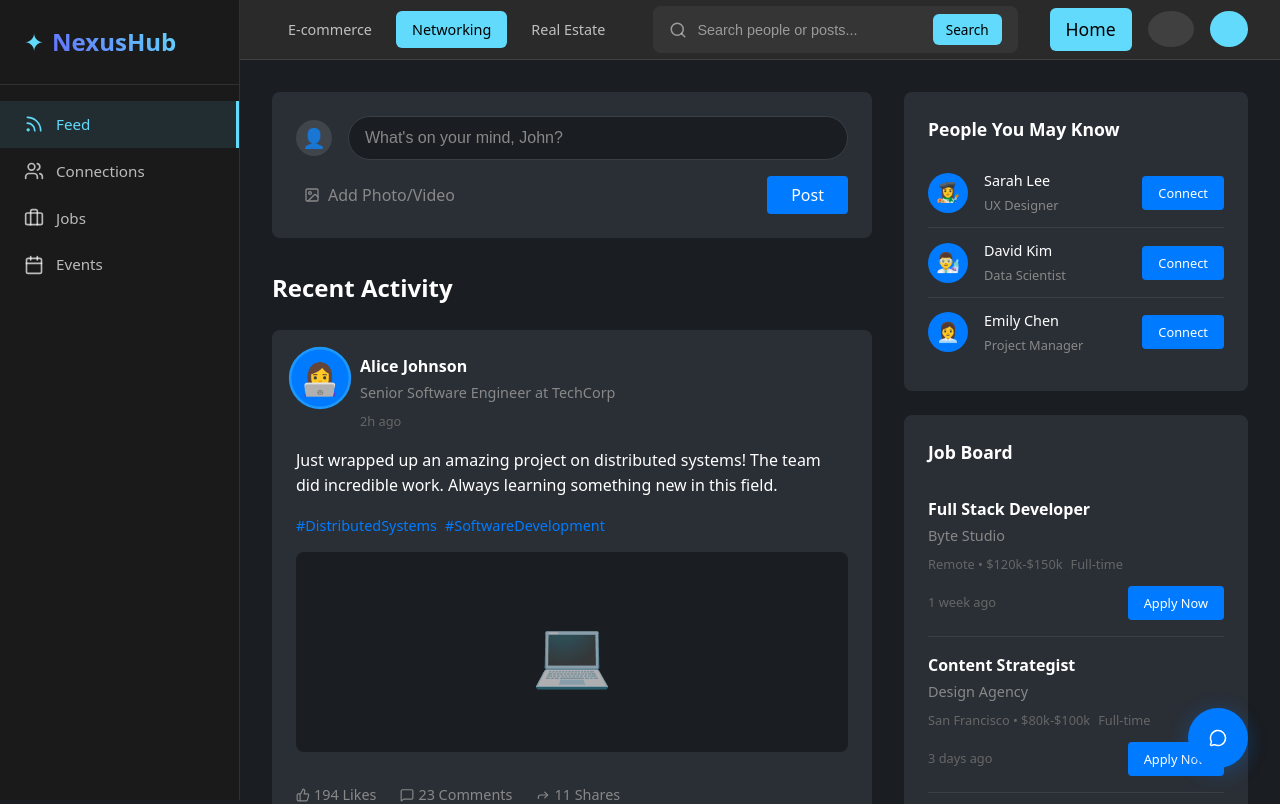
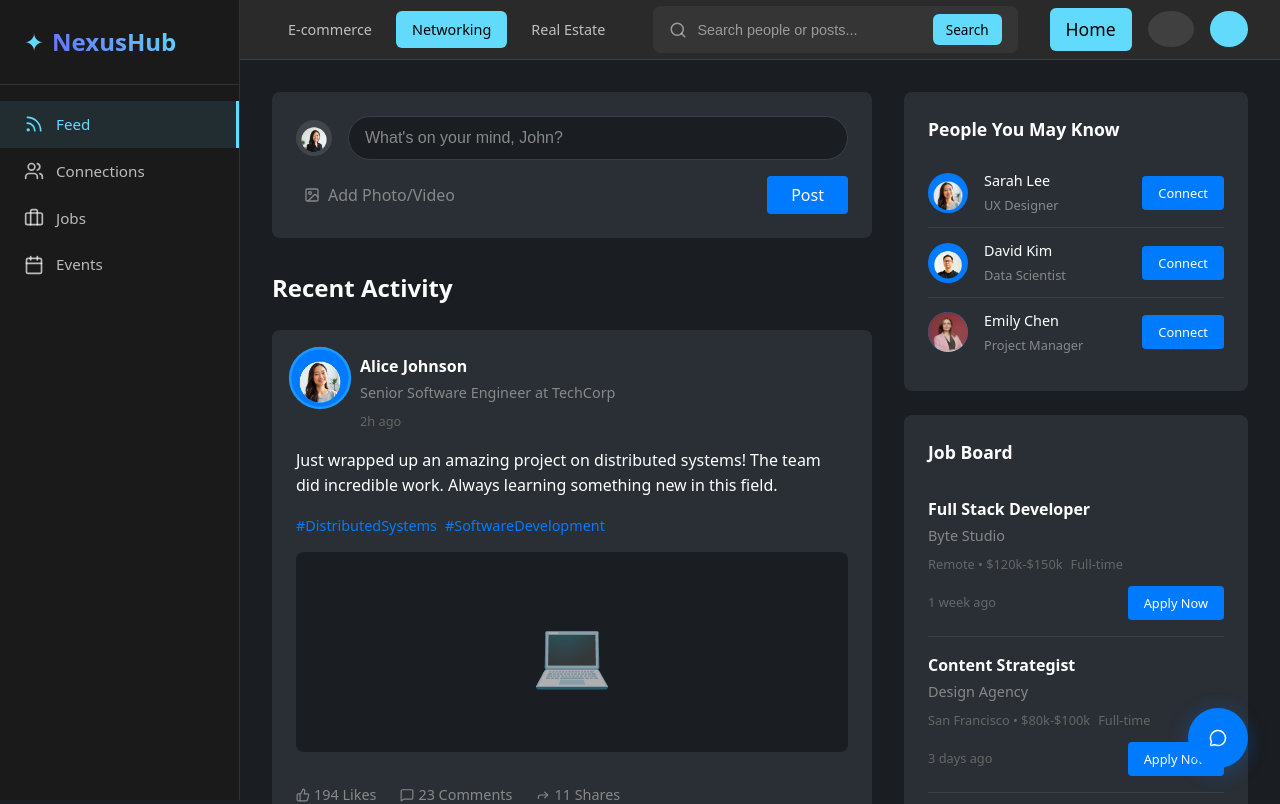
Before and after one commit to abdussalam-mustapha/NexusHub, a React (Vite) app: page /networking in a window 1280 px wide. Shown: the top 804 px of the page. Built offline with nearby package versions, Linux system fonts and the light colour scheme.

Commit message:
implement Real estate, ecommerce and networking UIs

```diff
--- a/src/components/screens/NetworkingFeed.css
+++ b/src/components/screens/NetworkingFeed.css
@@ -54,6 +54,14 @@
   align-items: center;
   justify-content: center;
   font-size: 1.2rem;
+  overflow: hidden;
+}
+
+.user-avatar img {
+  width: 100%;
+  height: 100%;
+  object-fit: cover;
+  border-radius: 50%;
 }
 
 .post-input {
@@ -147,6 +155,14 @@
   justify-content: center;
   font-size: 1.5rem;
   flex-shrink: 0;
+  overflow: hidden;
+}
+
+.author-avatar img {
+  width: 100%;
+  height: 100%;
+  object-fit: cover;
+  border-radius: 50%;
 }
 
 .author-info h3 {
@@ -299,6 +315,14 @@
   justify-content: center;
   font-size: 1.2rem;
   flex-shrink: 0;
+  overflow: hidden;
+}
+
+.suggestion-avatar img {
+  width: 100%;
+  height: 100%;
+  object-fit: cover;
+  border-radius: 50%;
 }
 
 .suggestion-info {
--- a/src/components/screens/NetworkingFeed.jsx
+++ b/src/components/screens/NetworkingFeed.jsx
@@ -3,6 +3,10 @@ import Sidebar from '../shared/Sidebar'
 import TopNav from '../shared/TopNav'
 import ChatBot from '../shared/ChatBot'
 import { User, Heart, MessageCircle, Share2, Image, Video, Plus, ThumbsUp, MessageSquare, Forward, Camera, Calendar, MapPin, Users, Clock, Building, Briefcase } from 'lucide-react'
+import ava1 from '../../assets/ava1.png'
+import ava2 from '../../assets/ava2.png'
+import ava3 from '../../assets/ava3.png'
+import testimonial3 from '../../assets/testimonial3.jpg'
 
 function NetworkingFeed() {
   const posts = [
@@ -12,7 +16,7 @@ function NetworkingFeed() {
         name: "Alice Johnson",
         title: "Senior Software Engineer at TechCorp",
         time: "2h ago",
-        avatar: "👩‍💻"
+        avatar: ava1
       },
       content: "Just wrapped up an amazing project on distributed systems! The team did incredible work. Always learning something new in this field.",
       hashtags: ["#DistributedSystems", "#SoftwareDevelopment"],
@@ -29,7 +33,7 @@ function NetworkingFeed() {
         name: "Bob Williams",
         title: "Marketing Director at Global Innovations",
         time: "7h ago",
-        avatar: "👨‍💼"
+        avatar: ava2
       },
       content: "Excited to share insights from our latest market analysis report. Data-driven strategies are key to success! What are your thoughts on current market trends?",
       hashtags: ["#Marketing", "#MarketAnalysis", "#BusinessStrategy"],
@@ -45,7 +49,7 @@ function NetworkingFeed() {
         name: "Charlie Davis",
         title: "Product Manager at Innovate Solutions",
         time: "2h ago",
-        avatar: "👨‍💻"
+        avatar: ava3
       },
       content: "Our new product feature is live! Huge shoutout to the engineering and design teams for their hard work and dedication. Check it out and let us know your feedback!",
       hashtags: ["#ProductLaunch", "#Innovation", "#Teamwork"],
@@ -59,9 +63,9 @@ function NetworkingFeed() {
   ]
 
   const suggestions = [
-    { name: "Sarah Lee", title: "UX Designer", avatar: "👩‍🎨" },
-    { name: "David Kim", title: "Data Scientist", avatar: "👨‍🔬" },
-    { name: "Emily Chen", title: "Project Manager", avatar: "👩‍💼" }
+    { name: "Sarah Lee", title: "UX Designer", avatar: ava1 },
+    { name: "David Kim", title: "Data Scientist", avatar: ava2 },
+    { name: "Emily Chen", title: "Project Manager", avatar: testimonial3 }
   ]
 
   const jobs = [
@@ -124,7 +128,9 @@ function NetworkingFeed() {
             {/* Create Post Section */}
             <div className="create-post">
               <div className="create-post-header">
-                <div className="user-avatar">👤</div>
+                <div className="user-avatar">
+                  <img src={ava3} alt="User" />
+                </div>
                 <input
                   type="text"
                   placeholder="What's on your mind, John?"
@@ -148,7 +154,9 @@ function NetworkingFeed() {
                 <div key={post.id} className="post-card">
                   <div className="post-header">
                     <div className="post-author">
-                      <div className="author-avatar">{post.author.avatar}</div>
+                      <div className="author-avatar">
+                        <img src={post.author.avatar} alt={post.author.name} />
+                      </div>
                       <div className="author-info">
                         <h3 className="author-name">{post.author.name}</h3>
                         <p className="author-title">{post.author.title}</p>
@@ -212,7 +220,9 @@ function NetworkingFeed() {
               <h3>People You May Know</h3>
               {suggestions.map((person, index) => (
                 <div key={index} className="suggestion-card">
-                  <div className="suggestion-avatar">{person.avatar}</div>
+                  <div className="suggestion-avatar">
+                    <img src={person.avatar} alt={person.name} />
+                  </div>
                   <div className="suggestion-info">
                     <h4>{person.name}</h4>
                     <p>{person.title}</p>
--- a/src/components/screens/RealEstateListings.css
+++ b/src/components/screens/RealEstateListings.css
@@ -226,6 +226,14 @@
   align-items: center;
   justify-content: center;
   font-size: 1rem;
+  overflow: hidden;
+}
+
+.agent-avatar img {
+  width: 100%;
+  height: 100%;
+  object-fit: cover;
+  border-radius: 50%;
 }
 
 .agent-name {
--- a/src/components/screens/RealEstateListings.jsx
+++ b/src/components/screens/RealEstateListings.jsx
@@ -3,6 +3,10 @@ import Sidebar from '../shared/Sidebar'
 import TopNav from '../shared/TopNav'
 import ChatBot from '../shared/ChatBot'
 import { Search, Filter, MapPin, Home, Bath, Square, Heart, Phone, Mail, Grid, Map, Calculator, TrendingUp } from 'lucide-react'
+import ava1 from '../../assets/ava1.png'
+import ava2 from '../../assets/ava2.png'
+import ava3 from '../../assets/ava3.png'
+import testimonial3 from '../../assets/testimonial3.jpg'
 
 function RealEstateListings() {
   const listings = [
@@ -17,7 +21,7 @@ function RealEstateListings() {
       image: "�️",
       agent: {
         name: "Sarah J.",
-        avatar: "👩‍💼"
+        avatar: ava1
       }
     },
     {
@@ -31,7 +35,7 @@ function RealEstateListings() {
       image: "🏙️",
       agent: {
         name: "David K.",
-        avatar: "👨‍💼"
+        avatar: ava2
       }
     },
     {
@@ -45,7 +49,7 @@ function RealEstateListings() {
       image: "🏡",
       agent: {
         name: "Emily R.",
-        avatar: "👩‍💼"
+        avatar: ava3
       }
     },
     {
@@ -59,7 +63,7 @@ function RealEstateListings() {
       image: "🏢",
       agent: {
         name: "Mark P.",
-        avatar: "👨‍💼"
+        avatar: ava1
       }
     },
     {
@@ -73,7 +77,7 @@ function RealEstateListings() {
       image: "🍇",
       agent: {
         name: "Jessica M.",
-        avatar: "👩‍💼"
+        avatar: testimonial3
       }
     },
     {
@@ -87,7 +91,7 @@ function RealEstateListings() {
       image: "�",
       agent: {
         name: "Michael B.",
-        avatar: "👨‍💼"
+        avatar: ava2
       }
     }
   ]
@@ -161,7 +165,9 @@ function RealEstateListings() {
 
                   <div className="property-agent">
                     <div className="agent-info">
-                      <div className="agent-avatar">{property.agent.avatar}</div>
+                      <div className="agent-avatar">
+                        <img src={property.agent.avatar} alt={property.agent.name} />
+                      </div>
                       <span className="agent-name">{property.agent.name}</span>
                     </div>
                     <button className="view-details-btn">View Details</button>
```
